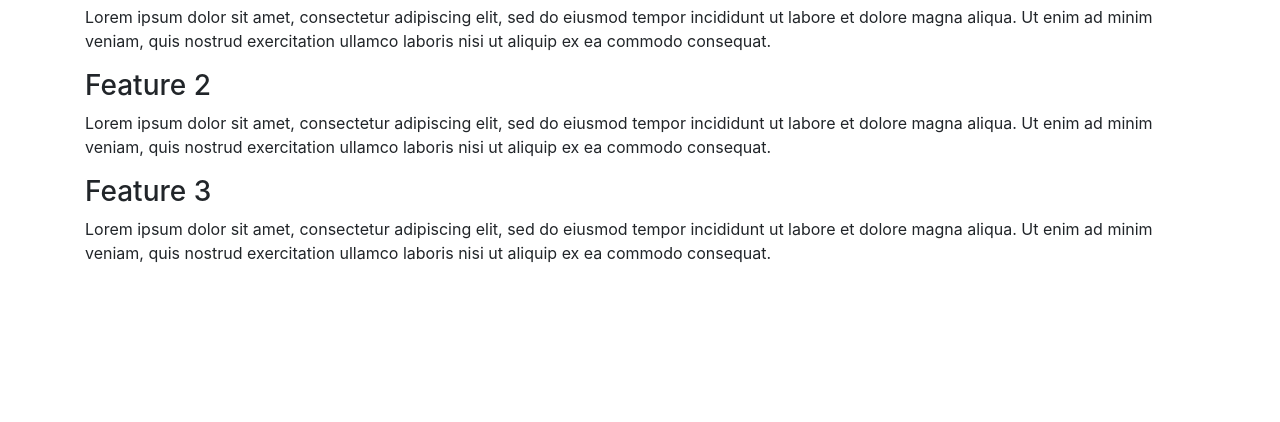
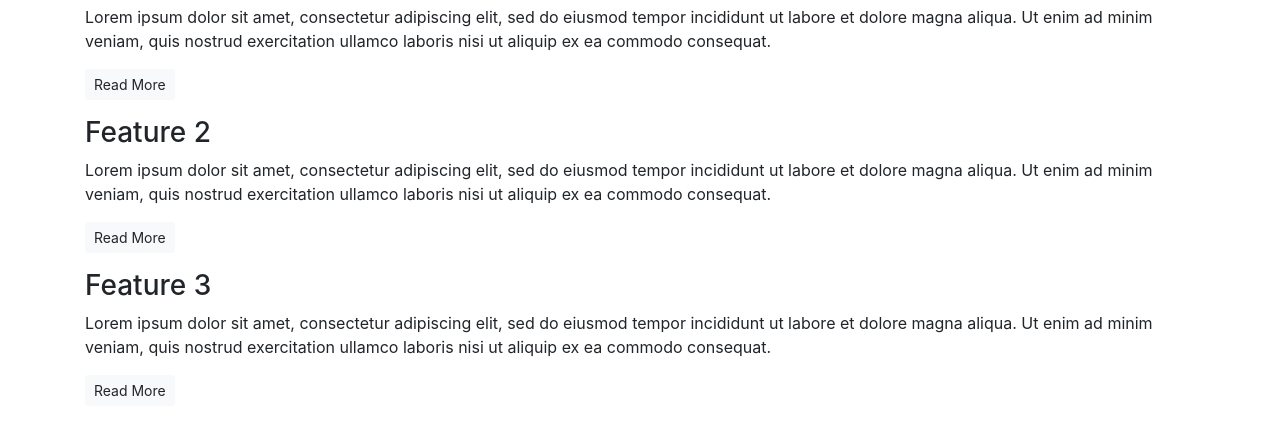
Before and after one commit to Emmacharleswilson/Whisky-Drop, a plain HTML site: page index.html in a window 1280 px wide. Shown: the part 537-959 px from the top of the page. Before the commit the page ends 818 px from the top, so only its background shows below. Drawn offline with nearby package versions, Linux system fonts and the light colour scheme.

Commit message:
Add read more button's to features section

```diff
--- a/index.html
+++ b/index.html
@@ -47,18 +47,21 @@
                 <p>Lorem ipsum dolor sit amet, consectetur adipiscing elit, sed do eiusmod tempor incididunt ut labore
                     et dolore magna aliqua. Ut enim ad minim veniam, quis nostrud exercitation ullamco laboris nisi ut
                     aliquip ex ea commodo consequat.</p>
+                <p><a class="btn btn-sm btn-light" href="">Read More</a></p>
             </div>
             <div class="feature">
                 <h3>Feature 2</h3>
                 <p>Lorem ipsum dolor sit amet, consectetur adipiscing elit, sed do eiusmod tempor incididunt ut labore
                     et dolore magna aliqua. Ut enim ad minim veniam, quis nostrud exercitation ullamco laboris nisi ut
                     aliquip ex ea commodo consequat.</p>
+                <p><a class="btn btn-sm btn-light" href="">Read More</a></p>
             </div>
             <div class="feature">
                 <h3>Feature 3</h3>
                 <p>Lorem ipsum dolor sit amet, consectetur adipiscing elit, sed do eiusmod tempor incididunt ut labore
                     et dolore magna aliqua. Ut enim ad minim veniam, quis nostrud exercitation ullamco laboris nisi ut
                     aliquip ex ea commodo consequat.</p>
+                <p><a class="btn btn-sm btn-light" href="">Read More</a></p>
             </div>
         </section>
         <!-- /.features -->
```
